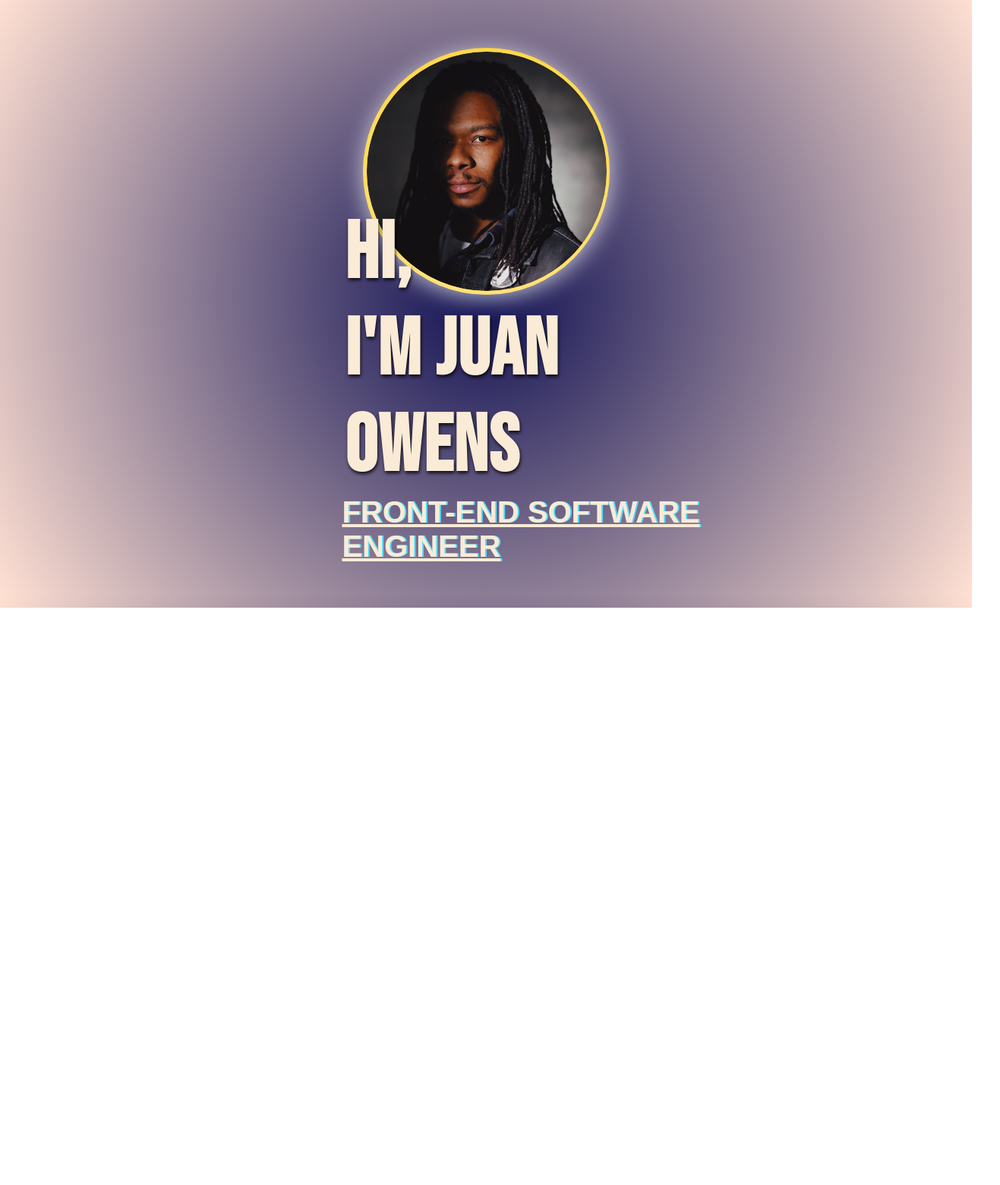
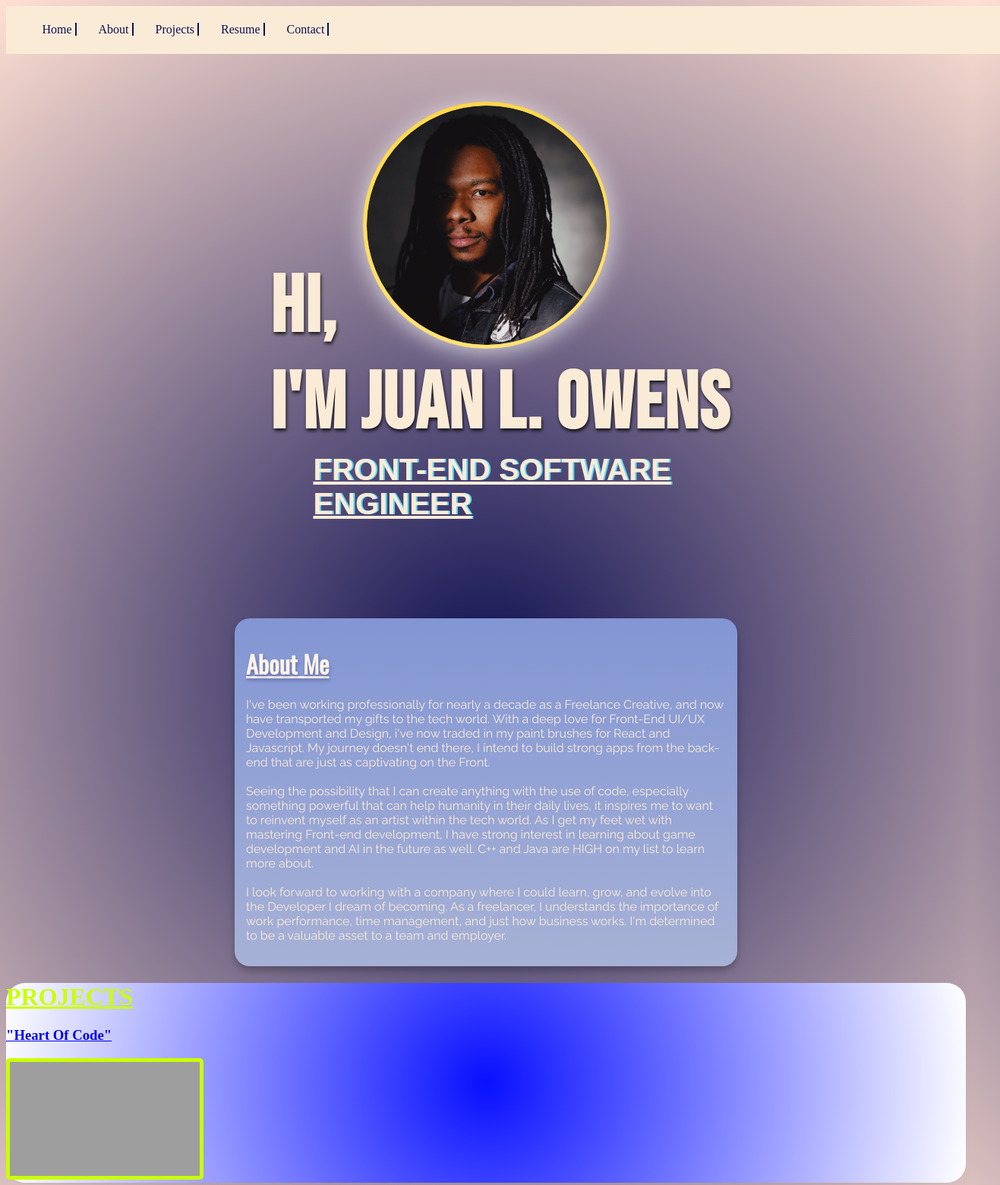
Before and after one commit to lovedrones/lovedrones.github.io, a plain HTML site: page index.html in a window 1280 px wide. Shown: the top 1560 px of the page at 76% size, 1317 px wide, since content can reach past the window. Before the commit the page ends 800 px from the top, so only its background shows below. Drawn offline with nearby package versions, Linux system fonts and the light colour scheme; grey boxes are pictures that could not be loaded; a web font is replaced by a local one.

Commit message:
menu about me

```diff
--- a/index.html
+++ b/index.html
@@ -8,25 +8,35 @@
     <link rel="stylesheet" href="https://cdnjs.cloudflare.com/ajax/libs/font-awesome/6.2.0/css/all.min.css"/>
     <link rel="stylesheet" href="style.css">
 </head>
-<body> <div id="intro-container" class="center">
+<body>
+    <div class="topnav">
+        <a href="#intro-container">Home</a>
+        <a href="#aboutme-container">About</a>
+        <a href="#project-container">Projects</a>
+        <a class="active" href="#resume-container">Resume</a>
+        <a href="#contact-container">Contact</a>
+    </div>
+    <div id="intro-container" class="center">
     <div id="headshot" class="center">
         <img src="images/juan_narro_headshot_O.png">
     </div>
     <h1 id="intro">
         Hi, <br>
-        I'm Juan Owens
+        I'm Juan L. Owens
     </h1>
     <h3 id="subcap">Front-End Software Engineer</h3>
 </div>
-<!-- <div id="aboutme-container">
+<div id="aboutme-container" class="center">
     <h1 id="about-me">
         About Me
     </h1>
-<p>I've been working professionally for nearly a decade as a Freelance Creative, and has now transported my gifts to the tech world. With a deep love for Front-End UI/UX Development and Design, i've now traded in my paint brushes for React and Javascript.
+<p>I've been working professionally for nearly a decade as a Freelance Creative, and now have transported my gifts to the tech world. With a deep love for Front-End UI/UX Development and Design, i've now traded in my paint brushes for React and Javascript.
     My journey doesn't end there, I intend to build strong apps from the back-end that are just as captivating on the Front.
+    <br>
     <br>
     Seeing the possibility that I can create anything with the use of code, especially something powerful that can help humanity in their daily lives, it inspires me to want to reinvent myself as an artist within the tech world.
     As I get my feet wet with mastering Front-end development, I have strong interest in learning about game development and AI in the future as well. C++ and Java are HIGH on my list to learn more about.
+    <br>
     <br>
     I look forward to working with a company where I could learn, grow, and evolve into the Developer I dream of becoming. As a freelancer, I understands the importance of work performance, time management, and just how business works. I'm determined to be a valuable asset to a team and employer. </p>
 </div>
@@ -37,6 +47,7 @@
     <h3><a href="https://lovedrones.github.io/project1/game.html">"Heart Of Code"</a></h3>
     <img class="pro-img" src="images/heartofcodeSS.png" >
     <p></p>
+    <h3></h3>
 </div>
 <div id="resume-container">
     <h1 id="resume">
@@ -48,10 +59,10 @@
     <h1 id="contact">
         Contact me
     </h1>
-   <div>Linkd In<i class="fa-brands fa-linkedin"></i></div>
+   <div>Linkd In<i class="fa-brands fa-linkedin"></i> https://www.linkedin.com/in/dajuanowens/</div>
 
-   <div>Email <i class="fa-regular fa-envelope"></i></div>
-   <div>github<i class="fa-brands fa-github"></i></div>
-</div> -->
+   <div>Email <i class="fa-regular fa-envelope"></i>juanowens.86@gmail.com</div>
+   <div>github<i class="fa-brands fa-github"></i>https://github.com/lovedrones</div>
+</div>
 </body>
 </html>
--- a/style.css
+++ b/style.css
@@ -1,4 +1,4 @@
-@import url('https://fonts.googleapis.com/css2?family=Bayon&family=Bebas+Neue&family=Oswald&family=Righteous&display=swap');
+@import url('https://fonts.googleapis.com/css2?family=Raleway&family=Barlow&family=Bayon&family=Bebas+Neue&family=Oswald&family=Righteous&display=swap');
 body {
     background: rgb(15,16,82);
 background: radial-gradient(circle, rgba(15,16,82,1) 0%, rgba(255,224,210,1) 100%);
@@ -11,6 +11,42 @@ background: radial-gradient(circle, rgba(15,16,82,1) 0%, rgba(255,224,210,1) 100
     margin-left: auto;
     margin-right: auto;
     width: 50%;
+  }
+  .topnav {
+    position: sticky;
+    width: 100%;
+    padding: 1.4rem;
+    background-color: antiquewhite;
+    overflow: hidden;
+  }
+ .topnav a {
+    top: 0;
+    margin: 0;
+    padding-left: 25px;
+    padding-right: 4px;
+    color:rgba(15,16,82,1);
+    border-right: solid 2px rgba(15,16,82,1) ;
+    text-decoration: none;
+    overflow: auto;
+  }
+  /* li {
+      float: left;
+      display: inline;
+  }
+
+  li a {
+    display: block;
+    color:rgba(15,16,82,1);
+    text-align: center;
+    padding-left: 25px;
+    padding-right: 4px;
+    border-right: solid 2px rgba(15,16,82,1) ;
+    text-decoration: none;
+  }*/
+
+   .topnav a:hover {
+    background-color: rgba(15,16,82,1);
+    color: antiquewhite;
   }
 
 
@@ -33,10 +69,11 @@ h1#intro {
     font-family: 'Bebas Neue', sans-serif;
     color:antiquewhite;
     font-size: 105px;
-    letter-spacing: 1.5px;
+    width: 100%;
+    letter-spacing: 1.3px;
     text-shadow: 1px 3px 4px rgba(0,0,0,.8);
     margin-top: -130px;
-    margin-left: 130px;
+    margin-left: 2rem;
     margin-bottom: -40px;
 }
 
@@ -47,16 +84,28 @@ h3#subcap {
     font-family: 'Bayon', sans-serif;
     text-shadow: 2px 0 #50dbfa;
     font-size: 40px;
-    padding-left: 20%;
+    padding-left: 14%;
+    margin-bottom: 8rem;
+}
+div#aboutme-container {
+    color:antiquewhite;
+    font-family: 'Raleway', sans-serif;
+    border-radius: 20px;
+    background: rgb(166,177,214);
+background: linear-gradient(360deg, rgba(166,177,214,1) 0%, rgba(131,150,212,1) 100%);
+    box-shadow: 0px 6px 10px rgba(0, 0, 0, 0.25);
+    max-width: 50%;
+    padding: 15px;
 }
 div#project-container {
-    background-color: #0810ff;
+    background: rgb(8,16,255);
+    background: radial-gradient(circle, rgba(8,16,255,1) 0%, rgba(255,255,255,1) 100%);
     width: 100%;
+    border-radius: 25px;
     color: #caff03;
 }
-p {
-    color:antiquewhite;
-}
+
+
 
 h1#projects {
     text-decoration: underline;
@@ -65,8 +114,9 @@ h1#projects {
 
 h1#about-me, #resume, #contact {
     font-family: 'oswald', sans-serif;
-    color: rgb(15,16,82);
+    color: #fcf3e8;
     text-decoration: underline;
+    text-shadow: 1px 3px 4px rgba(15, 16, 82, 0.3)
 }
 
 .pro-img {
```
Also changed, not shown: images/24fit_ss.png (added), images/mon_fli_ss.png (added), 1 other file.
